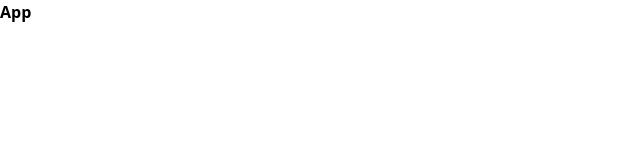
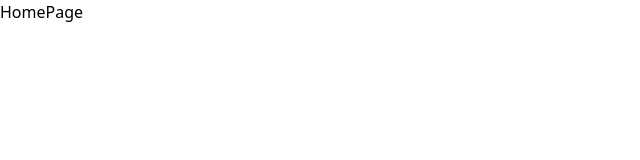
Before and after one commit to premvarma2002/amazon-clone, a React (Create React App) app: page / in a window 1280 px wide. Shown: the top 160 px of the page, without its empty margins (0-640 px from the left). Built offline with nearby package versions, Linux system fonts and the light colour scheme.

Commit message:
second commit

```diff
--- a/package.json
+++ b/package.json
@@ -8,6 +8,7 @@
     "@testing-library/user-event": "^13.5.0",
     "react": "^18.2.0",
     "react-dom": "^18.2.0",
+    "react-router-dom": "^6.20.0",
     "react-scripts": "5.0.1",
     "web-vitals": "^2.1.4"
   },
--- a/src/App.js
+++ b/src/App.js
@@ -1,8 +1,13 @@
 import React from 'react'
-
+import { BrowserRouter , Routes, Route} from 'react-router-dom'
+import { HomePage } from './components'
 const App = () => {
   return (
-    <div className="font-semibold">App</div>
+    <BrowserRouter>
+    <Routes>
+      <Route exact path="/" element={<HomePage/>} />
+    </Routes>
+    </BrowserRouter>
   )
 }
 
--- /dev/null
+++ b/src/components/HomePage.jsx
@@ -0,0 +1,9 @@
+import React from 'react'
+
+const HomePage = () => {
+  return (
+    <div>HomePage</div>
+  )
+}
+
+export default HomePage
--- /dev/null
+++ b/src/components/index.js
@@ -0,0 +1 @@
+export {default as HomePage} from "./HomePage";
```
Also changed, not shown: 1 other file (tests, documents, lock files or other folders).
